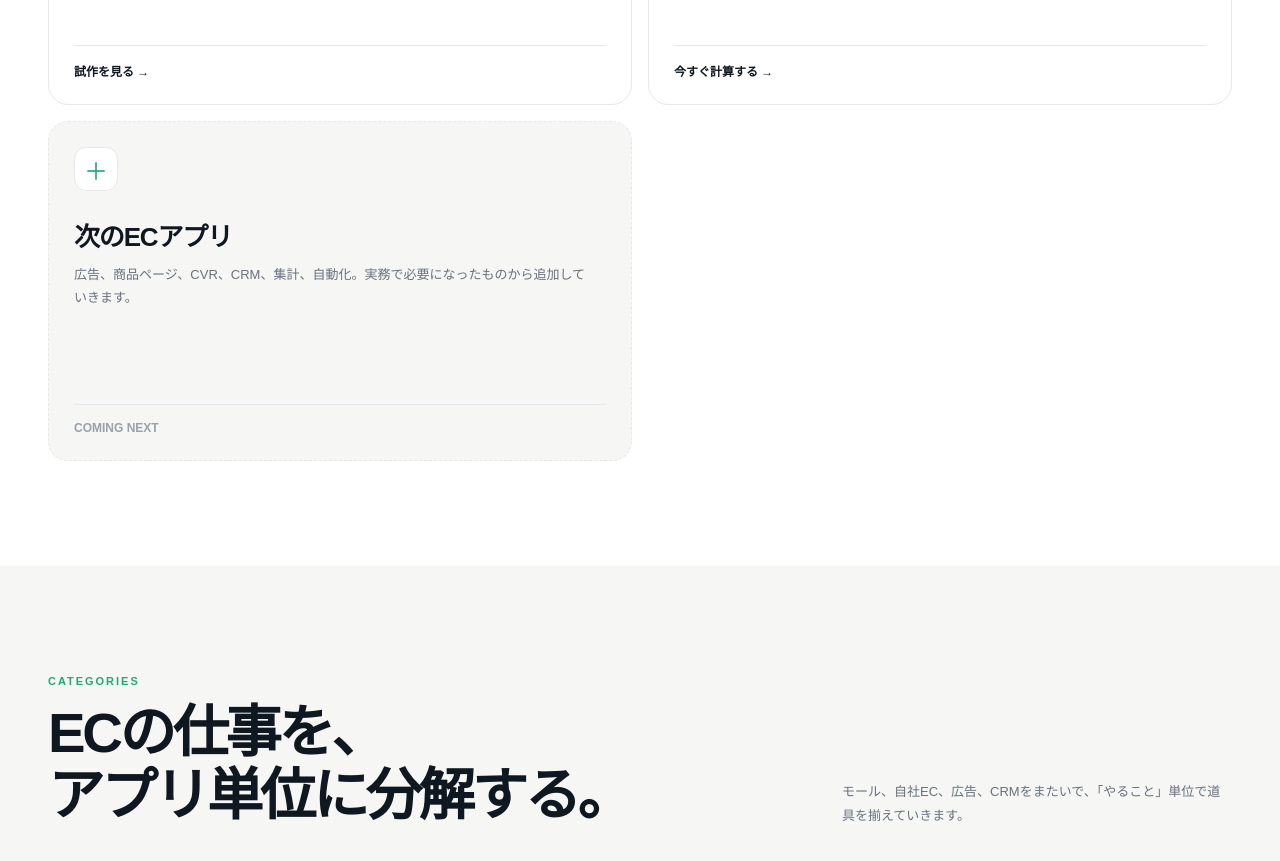
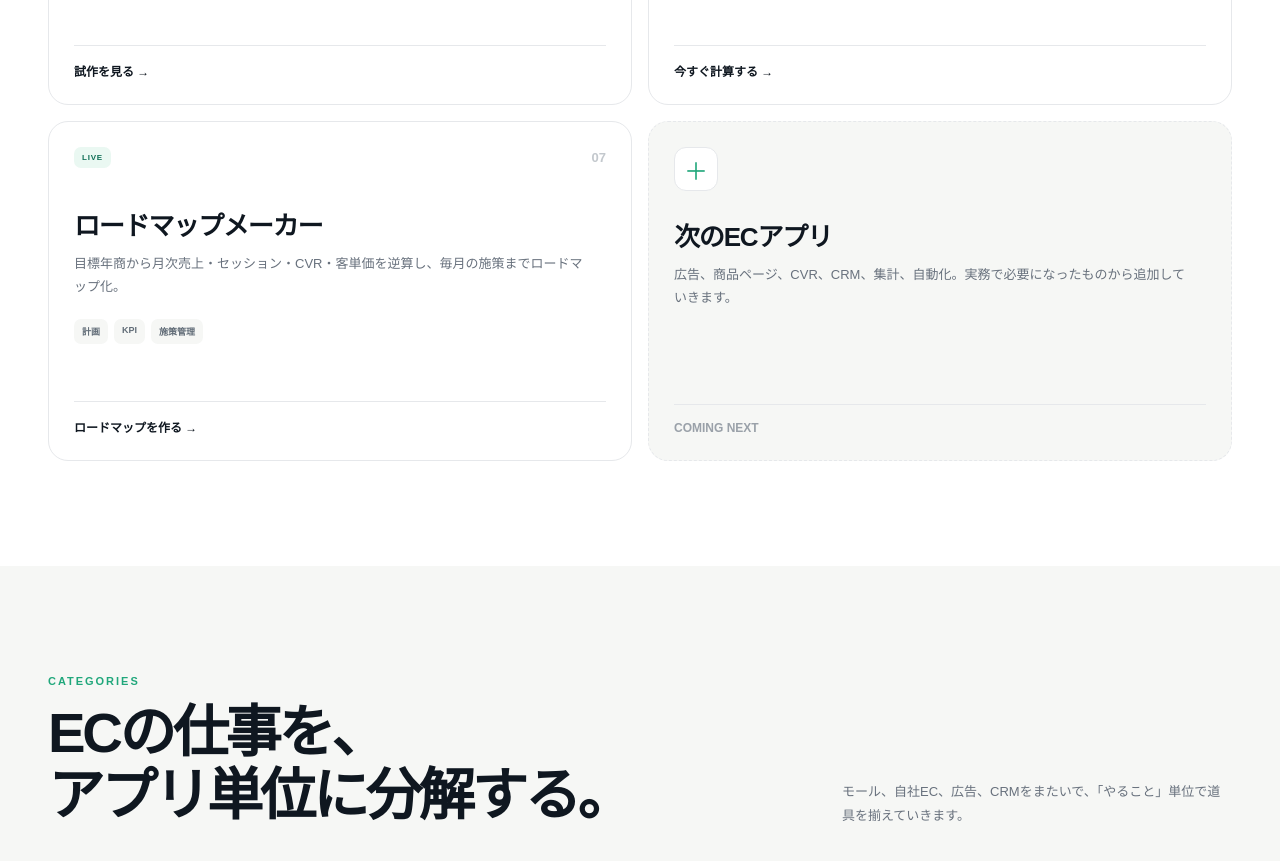
Before and after one commit to hrt14/ecplayers, a Next.js app: page / in a window 1280 px wide. Shown: the part 2540-3401 px from the top of the page. Built offline with nearby package versions, Linux system fonts and the light colour scheme.

Commit message:
Add roadmap maker to ECP app list

```diff
--- a/app/page.tsx
+++ b/app/page.tsx
@@ -60,6 +60,16 @@ const apps = [
     tags: ['楽天', 'RPP', '利益計算'],
     href: '/rakuten-margin',
     action: '今すぐ計算する →',
+  },
+  {
+    status: 'LIVE',
+    tone: 'live',
+    number: '07',
+    title: 'ロードマップメーカー',
+    description: '目標年商から月次売上・セッション・CVR・客単価を逆算し、毎月の施策までロードマップ化。',
+    tags: ['計画', 'KPI', '施策管理'],
+    href: '/roadmap-maker',
+    action: 'ロードマップを作る →',
   },
 ]
 
```
